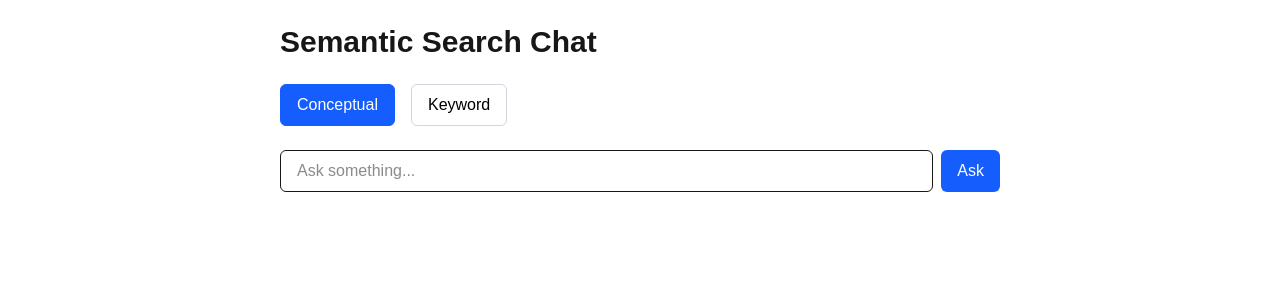
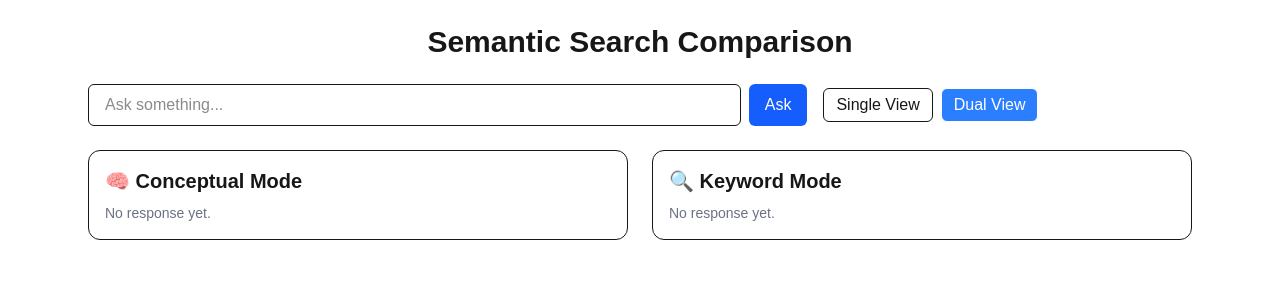
Before and after one commit to Gaurav4050/pdfreader-frontend, a Next.js app: page / in a window 1280 px wide. Shown: the top 300 px of the page. Built offline with nearby package versions, Linux system fonts and the light colour scheme.

Commit message:
feat: enhance HomePage with loading animations and dual view for semantic search results

```diff
--- a/src/app/page.js
+++ b/src/app/page.js
@@ -1,19 +1,28 @@
 "use client";
 
 import ChatMessage from "@/app/components/ChatMessage";
+import AnimatedLoadingText from "@/app/components/AnimatedLoadingText";
 import React, { useState } from "react";
-import { useTheme } from "next-themes"; // ✅ ShadCN hook
+import { useTheme } from "next-themes";
+import { useRouter } from "next/navigation";
+import { FiCornerUpRight } from "react-icons/fi";
 
 export default function HomePage() {
   const [query, setQuery] = useState("");
-  const [mode, setMode] = useState("conceptual");
-  const [response, setResponse] = useState(null);
-  const [loading, setLoading] = useState(false);
-  const { theme, setTheme } = useTheme(); // ✅ theme toggle
+  const [responses, setResponses] = useState({
+    conceptual: null,
+    keyword: null,
+  });
+  const [loading, setLoading] = useState({ conceptual: false, keyword: false });
+  const { theme, setTheme } = useTheme();
+  const [viewMode, setViewMode] = useState("dual");
+  const [activeMode, setActiveMode] = useState("conceptual");
+  const router = useRouter();
 
-  const handleAsk = async () => {
+  const handleAsk = async (mode) => {
     if (!query.trim()) return;
-    setLoading(true);
+
+    setLoading((prev) => ({ ...prev, [mode]: true }));
 
     try {
       const res = await fetch("http://127.0.0.1:8000/semantic-search", {
@@ -23,76 +32,199 @@ export default function HomePage() {
       });
 
       if (!res.ok) throw new Error("Failed to fetch");
+
       const data = await res.json();
-      setResponse(data);
+      setResponses((prev) => ({ ...prev, [mode]: data }));
     } catch (error) {
       alert("Error: " + error.message);
     } finally {
-      setLoading(false);
+      setLoading((prev) => ({ ...prev, [mode]: false }));
     }
   };
 
+  const ScoreBar = ({ label, value }) => (
+    <div className="mb-2">
+      <div className="flex justify-between text-sm mb-1">
+        <span>{label}</span>
+        <span>{(value * 100).toFixed(1)}%</span>
+      </div>
+      <div className="w-full bg-gray-300 rounded-full h-2.5 dark:bg-gray-700">
+        <div
+          className="bg-green-500 h-2.5 rounded-full"
+          style={{ width: `${value * 100}%` }}
+        />
+      </div>
+    </div>
+  );
+
   return (
-    <main className="max-w-3xl mx-auto p-6 space-y-6">
-      {/* Header with theme toggle */}
+    <main className="max-w-6xl mx-auto p-6 space-y-6">
+      {/* Header */}
       <div className="flex justify-between items-center">
-        <h1 className="text-3xl font-bold text-center">Semantic Search Chat</h1>
-        {/* <button
-          onClick={() => setTheme(theme === "dark" ? "light" : "dark")}
-          className="border px-3 py-1 rounded-md text-sm dark:bg-white dark:text-black"
-        >
-          {theme === "dark" ? "🌞 Light" : "🌙 Dark"}
-        </button> */}
+        <h1 className="text-3xl font-bold text-center w-full">Semantic Search Comparison</h1>
       </div>
 
-      {/* Mode Switcher */}
-      <div className="flex space-x-4">
-        {["conceptual", "keyword"].map((item) => (
-          <label key={item}>
-            <input
-              type="radio"
-              name="mode"
-              value={item}
-              checked={mode === item}
-              onChange={() => setMode(item)}
-              className="hidden"
-            />
-            <div
-              className={`cursor-pointer px-4 py-2 rounded-md border transition-all ${
-                mode === item
-                  ? "bg-blue-600 text-white border-blue-600"
-                  : "bg-white dark:bg-gray-800 text-black dark:text-white border-gray-300 dark:border-gray-600"
-              }`}
-            >
-              {item.charAt(0).toUpperCase() + item.slice(1)}
+      {/* NLP Pipeline Steps */}
+      {/* <div className="flex items-center space-x-4 mb-2">
+        {["Tokenization", "Stop Word Removal", "Stemming & Lemmatization"].map((step, index) => (
+          <div key={index} className="flex items-center space-x-2">
+            <div className="h-5 w-5 rounded-full bg-green-500 flex items-center justify-center text-white text-xs">
+              ✓
             </div>
-          </label>
+            <span className="text-sm">{step}</span>
+            {index !== 2 && <div className="w-6 h-px bg-gray-400" />}
+          </div>
         ))}
-      </div>
+      </div> */}
 
-      {/* Query Box */}
-      <div className="flex space-x-2">
+      {/* Input and View Toggle */}
+      <div className="flex flex-col md:flex-row md:items-center md:justify-between space-y-2 md:space-y-0 md:space-x-4">
+        <div className="flex flex-grow space-x-2">
           <input
             type="text"
             placeholder="Ask something..."
             className="flex-grow rounded-md border px-4 py-2 dark:bg-gray-700 dark:text-white"
             value={query}
             onChange={(e) => setQuery(e.target.value)}
-          onKeyDown={(e) => e.key === "Enter" && handleAsk()}
-          disabled={loading}
+            onKeyDown={(e) => {
+              if (e.key === "Enter") {
+                handleAsk("conceptual");
+                handleAsk("keyword");
+              }
+            }}
           />
           <button
-          onClick={handleAsk}
-          disabled={loading}
+            onClick={() => {
+              handleAsk("conceptual");
+              handleAsk("keyword");
+            }}
+            disabled={loading.conceptual || loading.keyword}
             className="rounded-md bg-blue-600 px-4 py-2 text-white"
           >
-          {loading ? "Asking..." : "Ask"}
+            {loading.conceptual || loading.keyword ? "Asking..." : "Ask"}
           </button>
         </div>
 
-      {/* Results */}
-      {response && (
-        <ChatMessage query={response.query} summary={response.summary} results={response.results} />
+        {/* View Toggle */}
+        <div className="flex space-x-2">
+          <button
+            onClick={() => setViewMode("single")}
+            className={`px-3 py-1 rounded-md  cursor-pointer border ${viewMode === "single" ? "bg-blue-500 text-white" : ""}`}
+          >
+            Single View
+          </button>
+          <button
+            onClick={() => setViewMode("dual")}
+            className={`px-3 py-1 cursor-pointer rounded-md border ${viewMode === "dual" ? "bg-blue-500 text-white" : ""}`}
+          >
+            Dual View
+          </button>
+          <button
+            onClick={() => {
+              router.push("/model-analysis") }}
+            className={`px-3 py-1 cursor-pointer rounded-md border  text-white`}
+          >
+            <div className="flex items-center gap-1">
+              View Analysis <FiCornerUpRight size={18} />
+            </div>
+          </button>
+        </div>
+      </div>
+
+      {/* Animated Loading Text */}
+      {(loading.conceptual || loading.keyword) && (
+        <div className="p-4 bg-yellow-50 dark:bg-yellow-900 border border-yellow-300 dark:border-yellow-600 rounded-md">
+          <div className="flex items-center gap-3">
+            <div className="w-4 h-4 border-2 border-yellow-500 border-t-transparent rounded-full animate-spin" />
+            <AnimatedLoadingText />
+          </div>
+        </div>
+      )}
+
+      {/* Mode Dropdown (for single view) */}
+      {viewMode === "single" && (
+        <div className="mt-2">
+          <select
+            value={activeMode}
+            onChange={(e) => setActiveMode(e.target.value)}
+            className="rounded-md border px-2 py-1 dark:bg-gray-700 dark:text-white"
+          >
+            <option value="conceptual">🧠 Conceptual</option>
+            <option value="keyword">🔍 Keyword</option>
+          </select>
+        </div>
+      )}
+
+      {/* Results Section */}
+      {viewMode === "dual" ? (
+        <div className="grid grid-cols-1 md:grid-cols-2 gap-6">
+          {/* Conceptual */}
+          <div className="bg-white dark:bg-gray-900 rounded-xl border p-4">
+            <h2 className="text-xl font-semibold mb-2">🧠 Conceptual Mode</h2>
+            {responses.conceptual ? (
+              <>
+                <ChatMessage
+                  query={responses.conceptual.query}
+                  summary={responses.conceptual.summary?.markdown}
+                  results={responses.conceptual.results}
+                />
+                {responses.conceptual.metrics && (
+                  <div className="mt-4">
+                    <ScoreBar label="Precision" value={responses.conceptual.metrics.precision} />
+                    <ScoreBar label="Recall" value={responses.conceptual.metrics.recall} />
+                    <ScoreBar label="F1 Score" value={responses.conceptual.metrics.f1_score} />
+                  </div>
+                )}
+              </>
+            ) : (
+              <p className="text-sm text-gray-500">No response yet.</p>
+            )}
+          </div>
+
+          {/* Keyword */}
+          <div className="bg-white dark:bg-gray-900 rounded-xl border p-4">
+            <h2 className="text-xl font-semibold mb-2">🔍 Keyword Mode</h2>
+            {responses.keyword ? (
+              <>
+                <ChatMessage
+                  query={responses.keyword.query}
+                  summary={responses.keyword.summary?.markdown}
+                  results={responses.keyword.results}
+                />
+                {responses.keyword.metrics && (
+                  <div className="mt-4">
+                    <ScoreBar label="Precision" value={responses.keyword.metrics.precision} />
+                    <ScoreBar label="Recall" value={responses.keyword.metrics.recall} />
+                    <ScoreBar label="F1 Score" value={responses.keyword.metrics.f1_score} />
+                  </div>
+                )}
+              </>
+            ) : (
+              <p className="text-sm text-gray-500">No response yet.</p>
+            )}
+          </div>
+        </div>
+      ) : (
+        <div className="mt-4">
+          {responses[activeMode] ? (
+            <>
+              <ChatMessage
+                query={responses[activeMode]?.query}
+                summary={responses[activeMode]?.summary?.markdown}
+                results={responses[activeMode]?.results}
+              />
+              {responses[activeMode]?.metrics && (
+                <div className="mt-4">
+                  <ScoreBar label="Precision" value={responses[activeMode].metrics.precision} />
+                  <ScoreBar label="Recall" value={responses[activeMode].metrics.recall} />
+                  <ScoreBar label="F1 Score" value={responses[activeMode].metrics.f1_score} />
+                </div>
+              )}
+            </>
+          ) : (
+            <p className="text-sm text-gray-500">No response yet.</p>
+          )}
+        </div>
       )}
     </main>
   );
```
Lines whose indentation alone changed are shown as unchanged.
